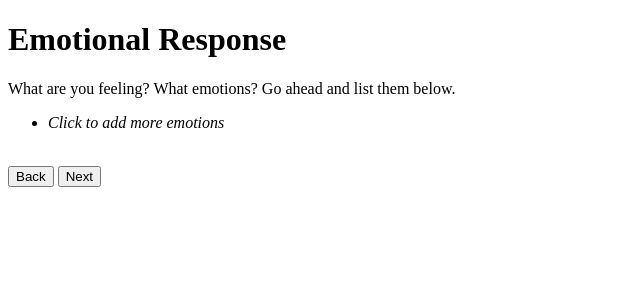
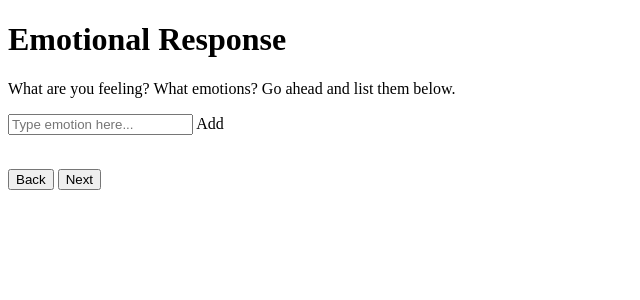
Before and after one commit to cgrooves/CBT_logger, a Flask app: page /emotions/1 in a window 1280 px wide. Shown: the part 26-326 px from the top of the page, without its empty margins (0-640 px from the left). Run offline with Flask 2, Linux system fonts and the light colour scheme; the visitor is signed in with stand-in values (Sample User, id 1); data that the repository does not hold is empty.

Commit message:
Make emotions list creation better
Utilitze the example from w3schools on a todo list for the emotions
list. Include the slider and a delete button for mistakes.

```diff
--- a/cbt_logger/static/emotions.js
+++ b/cbt_logger/static/emotions.js
@@ -1,17 +1,42 @@
+
 function addEmotion() {
-    // Get the list and click-able item
-    emotionsList = document.getElementById("emotions_list");
-    addItem = document.getElementById("add_emotions");
 
-    // add a new list item
-    emotion = document.createElement("li");
-    emotion.innerHTML = "another emotion";
-    emotion.addEventListener("dblclick", removeEmotion);
+    // Get the input value
+    let emotionText = document.getElementById("emotionsInput").nodeValue;
+    if (emotionText == "")
+    {
+        alert("You must enter text for the emotion!");
+        return;
+    }
+    document.getElementById("emotionsInput").nodeValue = "";
 
-    // append
-    emotionsList.insertBefore(emotion, addItem.nextSibling)
+    // Create the new emotion item
+    let newEmotion = document.createElement("li");
+    newEmotion.appendChild(document.createTextNode(emotionText));
+
+    // Append the emotion
+    let emotionsList = document.getElementById("emotionsList");
+    emotionsList.appendChild(newEmotion);
+
+    // Create the Slider
+    let slider = document.createElement("input");
+    slider.type = "range";
+    slider.min = 0;
+    slider.max = 100;
+    slider.value = 50;
+    slider.step = 5;
+    newEmotion.appendChild(slider);
+
+    // Create the "delete" button
+    let close = document.createElement("span");
+    let closeText = document.createTextNode("\u00D7");
+    close.className = "listClose";
+    close.onclick = removeEmotion;
+    close.appendChild(closeText);
+    newEmotion.appendChild(close);
 }
 
 function removeEmotion() {
-    this.parentNode.removeChild(this);
+    let listItem = this.parentElement;
+    emotionsList.removeChild(listItem);
 }
--- a/cbt_logger/static/main.css
+++ b/cbt_logger/static/main.css
@@ -2,3 +2,13 @@
     text-align: left;
     color: red;
 }
+
+.addButton:hover {
+    background-color: green;
+    color: white;
+}
+
+.listClose:hover {
+    background-color: darkred;
+    color: white;
+}
--- a/cbt_logger/templates/emotions.html
+++ b/cbt_logger/templates/emotions.html
@@ -10,8 +10,12 @@
 </p>
 
 <script src="{{ url_for('static', filename='emotions.js') }}"></script>
-<ul id="emotions_list">
-    <li id="add_emotions" onclick="addEmotion()"><em>Click to add more emotions</em></li>
+<div>
+    <input type="text" id="emotionsInput" placeholder="Type emotion here...">
+    <span onclick="addEmotion()" class="addButton">Add</span>
+</div>
+
+<ul id="emotionsList">
 </ul>
 
 <form method="GET">
```
